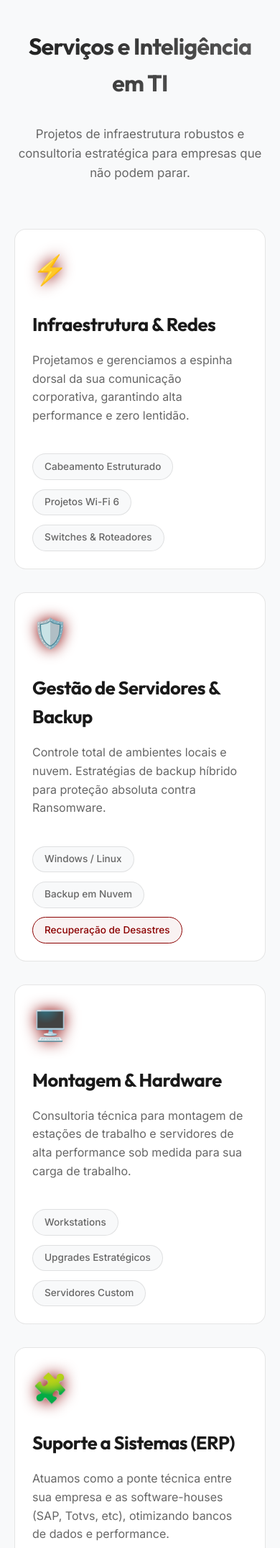
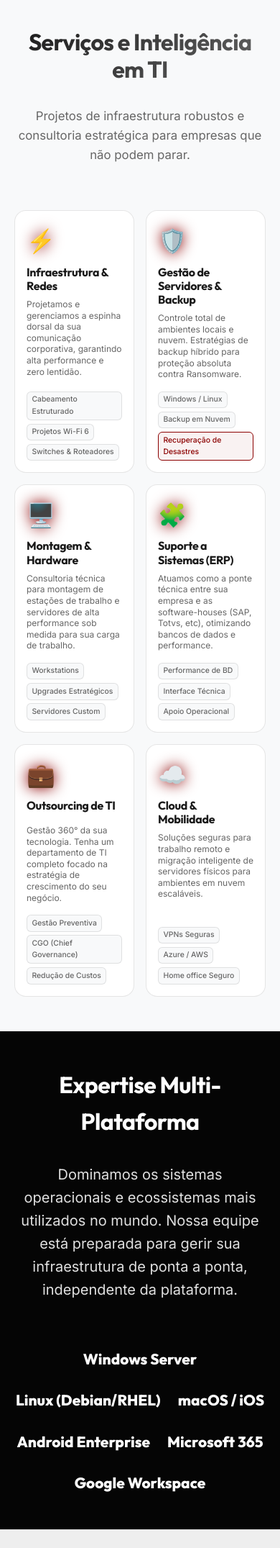
Before and after one commit to NicholasJoazeiro/ZRS-Inform-tica, a Node server app: page /servicos in a window 390 px wide. Shown: the part 89-2240 px from the top of the page at 72% size. Run offline with Node 20, Linux system fonts and the light colour scheme.

Commit message:
style: condense services layout to 2 columns on mobile

```diff
--- a/views/pages/servicos.ejs
+++ b/views/pages/servicos.ejs
@@ -218,16 +218,28 @@
 @media (max-width: 768px) {
     .page-hero { padding-top: 8rem; }
     .page-hero h1 { font-size: 2.5rem; }
+    .grid-dynamic { gap: 1.5rem; }
 }
 
 @media (max-width: 480px) {
-    .page-hero h1 { font-size: 2rem; }
+    .page-hero h1 { font-size: 2rem; line-height: 1.2; }
     .service-intro { font-size: 1.05rem; }
-    .grid-dynamic { grid-template-columns: 1fr; gap: 2rem; }
-    .partner { font-size: 1.5rem; }
-    .tech-partners .section-title { font-size: 2rem; }
-    .tech-partners { padding: 4rem 0; }
-    .glow-icon { font-size: 2.5rem; }
+
+    /* Force 2 cards per line instead of 1 */
+    .grid-dynamic { grid-template-columns: repeat(2, 1fr); gap: 1rem; }
+
+    .service-card { padding: 1rem; text-align: left; }
+    .glow-icon { font-size: 2rem; margin-bottom: 0.5rem; }
+    .service-name { font-size: 1rem; line-height: 1.2; margin-bottom: 0.5rem; min-height: 28px; }
+    .service-card p { font-size: 0.75rem; margin-bottom: 1rem; line-height: 1.3; }
+
+    .service-tags { gap: 0.3rem; margin-top: auto; }
+    .service-tags span { padding: 0.15rem 0.4rem; font-size: 0.65rem; border-radius: 6px; }
+
+    .partner { font-size: 1.3rem; }
+    .tech-partners .section-title { font-size: 2rem; margin-bottom: 2rem; }
+    .tech-partners { padding: 3rem 0; }
+    .partners-logos { gap: 1.5rem; }
 }
 </style>
 
```
